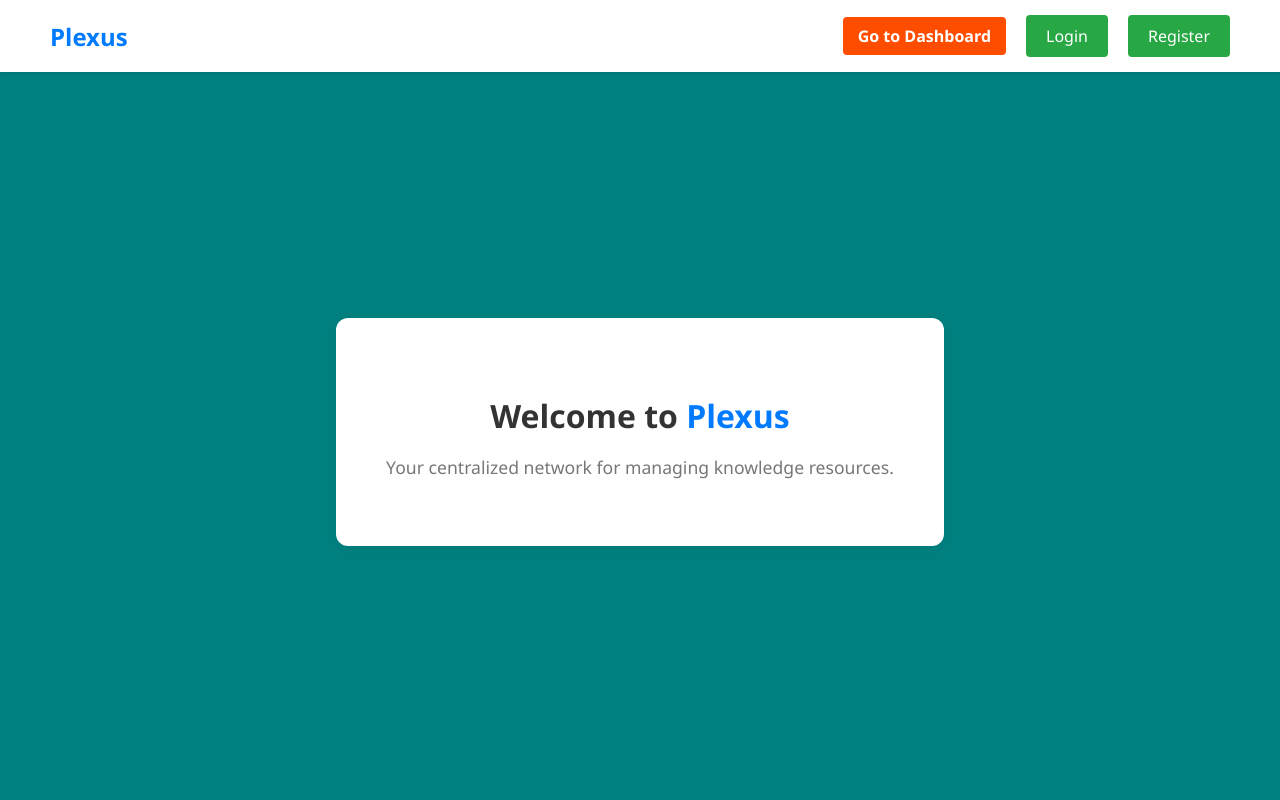
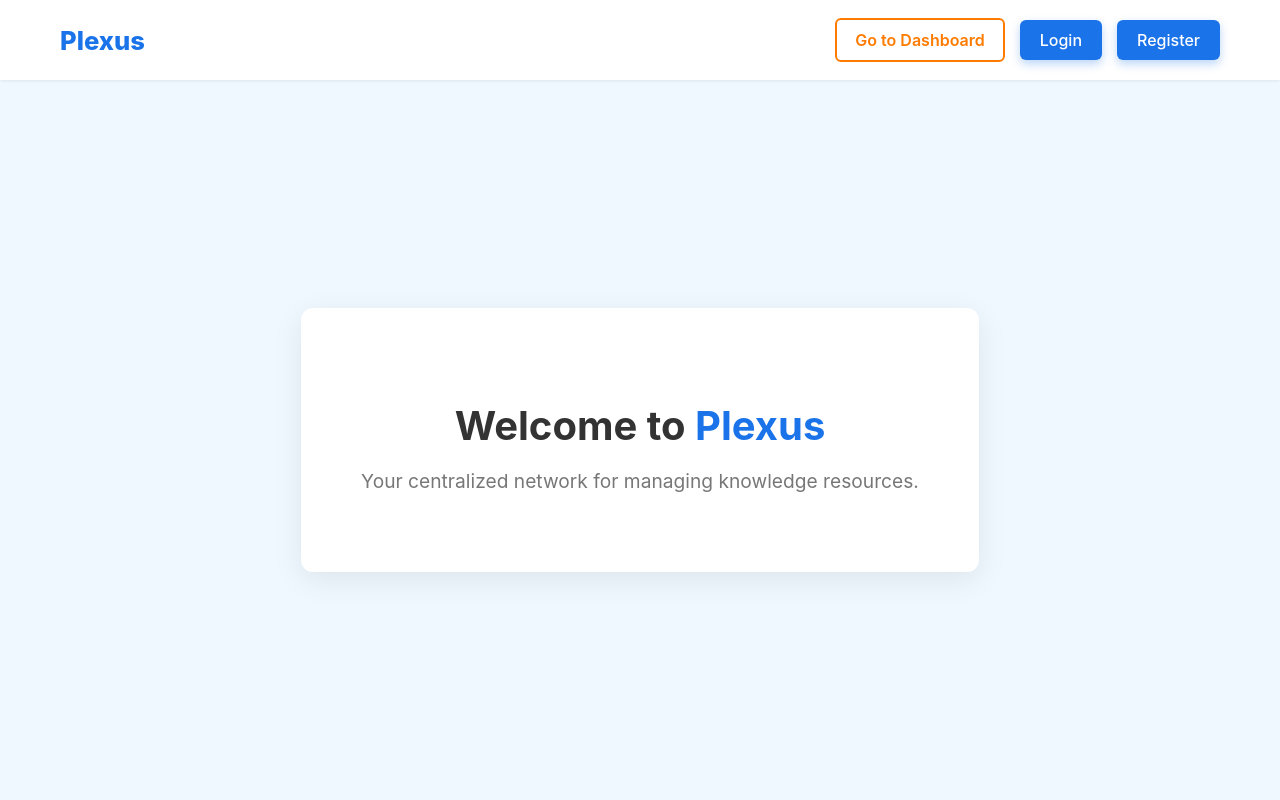
Before and after one commit to exploremaruf/Plexus-Web, a Django app: page / in a window 1280 px wide. Run offline with Django 5.2, Linux system fonts and the light colour scheme.

Commit message:
Update homepage

```diff
--- a/library/templates/library/homepage.html
+++ b/library/templates/library/homepage.html
@@ -7,26 +7,29 @@
     <title>Plexus - Central Library Access</title>
     <style>
         body {
-            font-family: 'Segoe UI', Tahoma, Geneva, Verdana, sans-serif;
+            font-family: -apple-system, BlinkMacSystemFont, "Segoe UI", Roboto, Helvetica, Arial, sans-serif, "Apple Color Emoji", "Segoe UI Emoji", "Segoe UI Symbol";
             margin: 0;
             padding: 0;
-            background-color: #008080;
+            background-color: #F0F8FF;
             color: #333;
+            min-height: 100vh;
+            display: flex;
+            flex-direction: column;
         }
 
         .navbar {
             background-color: #ffffff;
-            box-shadow: 0 2px 4px rgba(0, 0, 0, 0.1);
-            padding: 15px 50px;
+            box-shadow: 0 1px 3px rgba(0, 0, 0, 0.08);
+            padding: 18px 60px;
             display: flex;
             justify-content: space-between;
             align-items: center;
         }
 
         .navbar-brand {
-            font-size: 1.5em;
-            font-weight: 700;
-            color: #007bff;
+            font-size: 1.6em;
+            font-weight: 800;
+            color: #1a73e8;
             text-decoration: none;
         }
 
@@ -37,63 +40,95 @@
 
         .nav-links a {
             text-decoration: none;
-            color: #555;
-            padding: 8px 15px;
-            margin-left: 20px;
-            border-radius: 4px;
-            transition: background-color 0.3s, color 0.3s;
+            color: #5f6368;
+            padding: 10px 18px;
+            margin-left: 15px;
+            border-radius: 6px;
+            transition: background-color 0.3s, color 0.3s, box-shadow 0.3s;
             font-weight: 500;
         }
 
         .nav-links a.dashboard-link {
-            background-color: #FF4D00;
+            background-color: transparent;
+            border: 2px solid #ff7b00;
+            color: #ff7b00;
             font-weight: 600;
-            color: #ffffff;
         }
 
         .nav-links a.dashboard-link:hover {
-            background-color: #e0e0e0;
+            background-color: #fff4e5;
+            color: #ff7b00;
+            box-shadow: 0 2px 5px rgba(255, 123, 0, 0.2);
         }
 
         .nav-links a.action-button {
-            background-color: #28a745;
+            background-color: #1a73e8;
             color: #ffffff;
             padding: 10px 20px;
+            box-shadow: 0 4px 10px rgba(26, 115, 232, 0.3);
         }
 
         .nav-links a.action-button:hover {
-            background-color: #218838;
+            background-color: #1660c2;
             color: #ffffff;
+            box-shadow: 0 6px 15px rgba(26, 115, 232, 0.4);
         }
 
         .content-container {
+            flex-grow: 1;
             display: flex;
             justify-content: center;
             align-items: center;
-            height: calc(100vh - 80px);
             text-align: center;
+            padding: 20px;
         }
 
         .welcome-box {
             background-color: #ffffff;
-            padding: 50px;
+            padding: 60px;
             border-radius: 12px;
-            box-shadow: 0 4px 20px rgba(0, 0, 0, 0.05);
+            box-shadow: 0 8px 30px rgba(0, 0, 0, 0.08);
         }
 
         .welcome-box h2 {
-            font-size: 2em;
+            font-size: 2.5em;
             color: #333;
-            margin-bottom: 10px;
+            margin-bottom: 15px;
         }
 
         .welcome-box h2 .highlight-plexus {
-            color: #007bff;
+            color: #1a73e8;
         }
 
         .welcome-box p {
             color: #777;
-            font-size: 1.1em;
+            font-size: 1.2em;
+        }
+
+        @media (max-width: 768px) {
+            .navbar {
+                flex-direction: column;
+                padding: 15px 20px;
+                align-items: flex-start;
+            }
+
+            .nav-links {
+                margin-top: 15px;
+                width: 100%;
+                justify-content: space-around;
+            }
+
+            .nav-links a {
+                margin: 0 5px;
+                padding: 8px 12px;
+                font-size: 0.85em;
+                white-space: nowrap;
+            }
+
+            .welcome-box {
+                padding: 30px 20px;
+                margin: 20px;
+            }
         }
     </style>
 </head>
@@ -103,9 +138,7 @@
     <nav class="navbar">
         <a href="{% url 'home' %}" class="navbar-brand">Plexus</a>
         <div class="nav-links">
-
             <a href="{% url 'dashboard' %}" class="dashboard-link">Go to Dashboard</a>
-
             <a href="{% url 'login' %}" class="action-button">Login</a>
             <a href="{% url 'register' %}" class="action-button">Register</a>
         </div>
```
